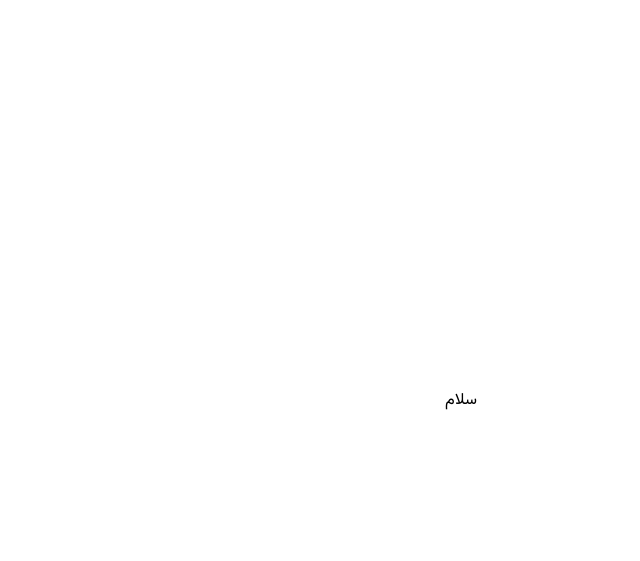
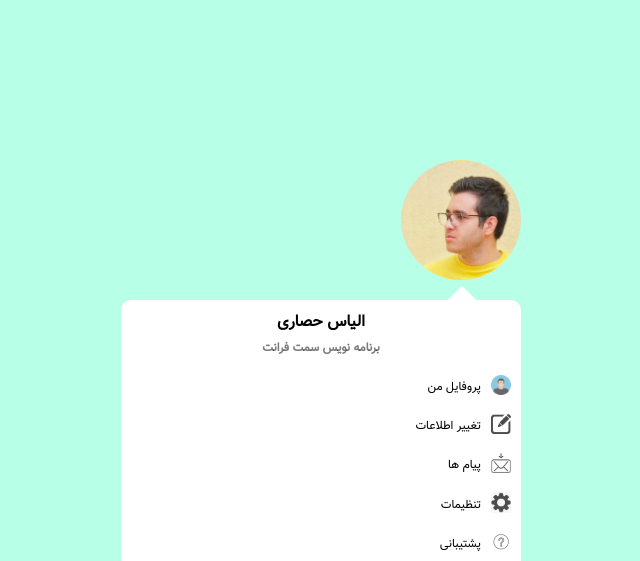
Before and after one commit to ElyasHesari/profile_menu, a plain HTML site: page index.html in a window 1280 px wide. Shown: the top 561 px of the page, without its empty margins (179-819 px from the left). Drawn offline with Linux system fonts and the light colour scheme; files whose address does not match are found by name.

Commit message:
edit index.html and style.css for profile & menu.

```diff
--- a/index.html
+++ b/index.html
@@ -4,10 +4,25 @@
     <meta charset="UTF-8" />
     <meta name="viewport" content="width=device-width, initial-scale=1.0" />
     <link rel="stylesheet" href="styles/style.css" />
-    <title>Document</title>
+    <title>profile menu</title>
   </head>
   <body>
-    <h1>سلام</h1>
+    <div class="action">
+        <div class="profile">
+            <img src="img/profile.jpg" alt="Elyas-Hesari-photo">
+        </div>
+        <div class="menu">
+            <h3>الیاس حصاری  <br>  <span>برنامه نویس سمت فرانت</span></h3>
+            <ul>
+                <li><img src="img/user-profile.png" alt=""><a href="">پروفایل من</a></li>
+                <li><img src="img/edit.png" alt=""><a href="">تغییر اطلاعات</a></li>
+                <li><img src="img/inbox.png" alt=""><a href="">پیام ها</a></li>
+                <li><img src="img/setting.png" alt=""><a href="">تنظیمات</a></li>
+                <li><img src="img/help.jpg" alt=""><a href="">پشتیبانی</a></li>
+                <li><img src="img/logout.png" alt=""><a href="">خروج</a></li>
+            </ul>
+        </div>
+    </div>
 
     <script src="js/all.min.js"></script>
     <script src="js/script.js"></script>
--- a/styles/style.css
+++ b/styles/style.css
@@ -7,7 +7,7 @@
   }
 
   /* css reset */
-  html, body, div, span, applet, object, iframe,
+html, body, div, span, applet, object, iframe,
   h1, h2, h3, h4, h5, h6, p, blockquote, pre,
   a, abbr, acronym, address, big, cite, code,
   del, dfn, em, img, ins, kbd, q, s, samp,
@@ -36,4 +36,96 @@
       justify-content: center;
       align-items: center;
       height: 100vh;
+      background-color:rgba(127, 255, 212, 0.558)
      }
+
+     .action {
+        top: 20%;
+        right: 50%;
+        position: fixed; /* this position actives both fixed and relative  */
+        transform: translateX(50%);
+        -webkit-transform: translateX(50%);
+        -moz-transform: translateX(50%);
+        -ms-transform: translateX(50%);
+        -o-transform: translateX(50%);
+}
+
+     .action .profile {
+        width: 120px;
+        height: 120px;
+        border-radius: 50%;
+        -webkit-border-radius: 50%;
+        -moz-border-radius: 50%;
+        -ms-border-radius: 50%;
+        -o-border-radius: 50%;
+        position: relative;
+        overflow: hidden; /*for active Style to children*/
+
+     }
+
+.action .profile img {
+    position: absolute;
+    width: 100%;
+    height: 100%;
+    object-fit: cover; /* To keep the original size of the photo */
+}
+
+.action .menu {
+  position: absolute;
+  top: 140px;
+  right: 0;
+  width: 400px;
+  background-color: #fff;
+  border-radius: 10px;
+  -webkit-border-radius: 10px;
+  -moz-border-radius: 10px;
+  -ms-border-radius: 10px;
+  -o-border-radius: 10px;
+
+}
+
+.action .menu::before {
+  content: '';
+  position: absolute;
+  top: -8px;
+  right: 44px;
+  background-color: #fff;
+  width: 30px;
+  height: 30px;
+  transform: rotate(45deg);
+  -webkit-transform: rotate(45deg);
+  -moz-transform: rotate(45deg);
+  -ms-transform: rotate(45deg);
+  -o-transform: rotate(45deg);
+}
+
+.action .menu ul {
+  list-style-type: none;
+}
+
+.action .menu img {
+  width: 20px;
+  padding: 5px 10px;
+  opacity: .7;
+}
+
+.action .menu ul a {
+  text-decoration: none;
+  vertical-align:10px;
+  font-size: 12px;
+  color: #000;
+}
+
+.action .menu h3  {
+  padding: 10px;
+  text-align: center;
+  font-weight: 900;
+  box-sizing: border-box;
+  width: 100%;
+
+}
+
+.action .menu h3 span {
+  font-size: 12px;
+  color: rgba(0, 0, 0, 0.523);
+}
```
